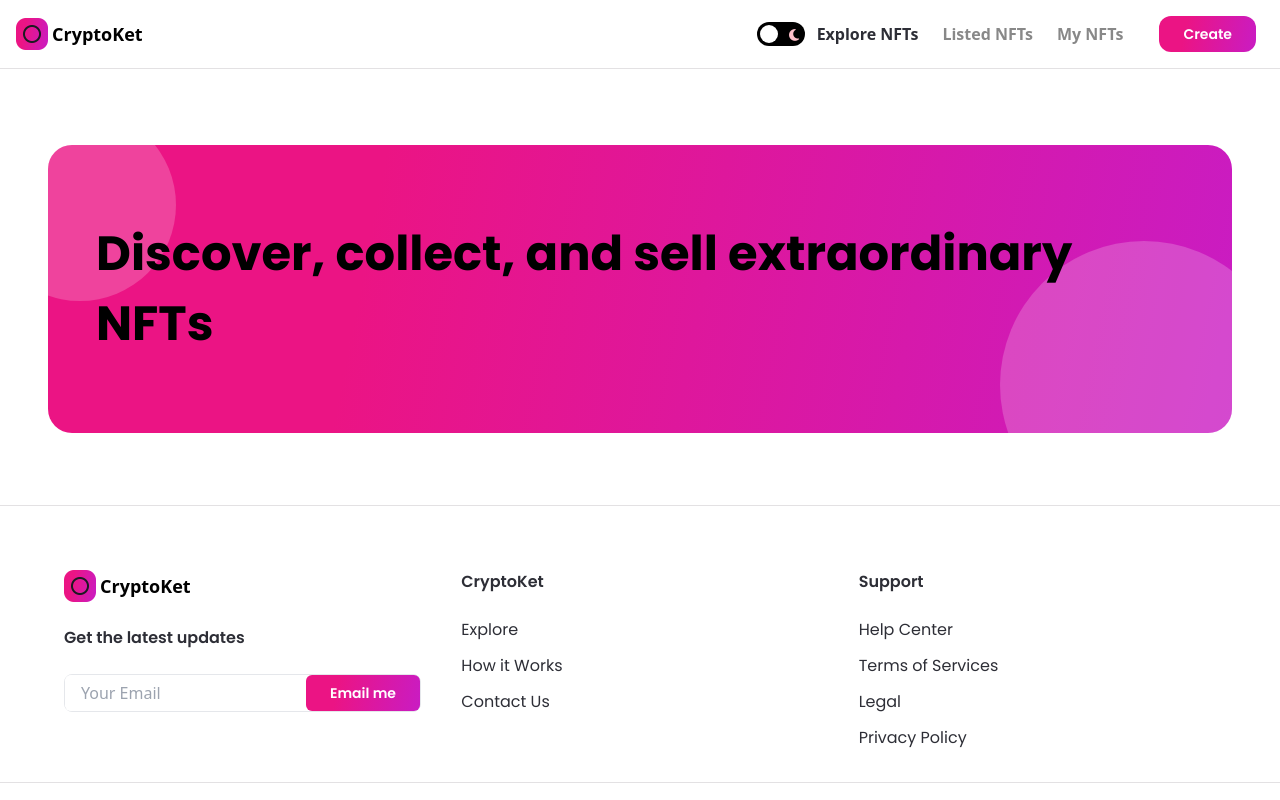
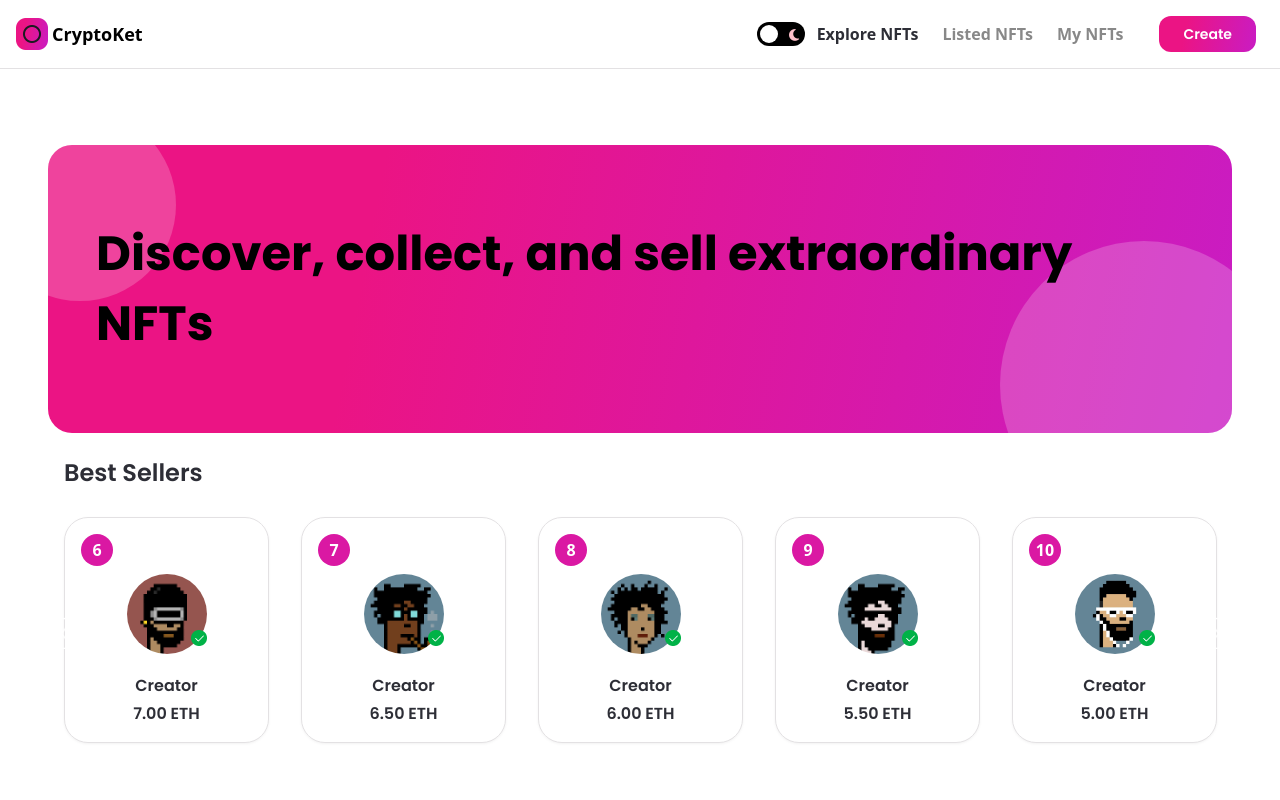
Before and after one commit to aafaq-cloud/nft_marketplace, a Next.js app: page / in a window 1280 px wide. Shown: the top 800 px of the page. Built offline with nearby package versions, Linux system fonts and the light colour scheme.

Commit message:
develop top nft creators

```diff
--- /dev/null
+++ b/components/CreatorCard.jsx
@@ -0,0 +1,39 @@
+import React from 'react';
+
+import Image from 'next/image';
+import images from '../assets';
+
+const CreatorCard = ({ rank, creatorImage, creatorName, creatorEths }) => (
+  <div className="min-w-[205px] minlg:min-w-240 dark:bg-nft-black-3 border border-nft-gray-1 dark:border-nft-black-3 drop-shadow-sm bg-white rounded-3xl flex flex-col p-4 m-4">
+    <div className="w-8 h-8 minglg:w-10 minglg:h-10 bg-nft-red-violet flexCenter rounded-full">
+      <p className="poppins text-white font-semibold text-base minlg:text-lg">
+        {rank}
+      </p>
+    </div>
+    <div className="my-2 flex justify-center">
+      <div className="relative w-20 h-20 minlg:w-28 minlg:h-28">
+        <Image
+          src={creatorImage}
+          layout="fill"
+          objectFit="cover"
+          alt="creator"
+          className="rounded-full"
+        />
+        <div className="absolute w-4 h-4 minlg:w-7 minlg:h-7 bottom-2 -right-0">
+          <Image src={images.tick} layout="fill" object="contain" alt="tick" />
+        </div>
+      </div>
+    </div>
+    <div className="mt-3 minlg:mt-7 text-center flexCenter flex-col">
+      <p className="font-poppins dark:text-white text-nft-black-1 font-semibold text-base">
+        {/* {creatorName} */}
+        Creator
+      </p>
+      <p className="mt-1 font-poppins dark:text-white text-nft-black-1 font-semibold text-base">
+        {creatorEths.toFixed(2)} <span>ETH</span>
+      </p>
+    </div>
+  </div>
+);
+
+export default CreatorCard;
--- a/components/index.js
+++ b/components/index.js
@@ -1,5 +1,7 @@
 import Navbar from './Navbar';
 import Footer from './Footer';
 import Button from './Button';
+import Banner from './Banner';
+import CreatorCard from './CreatorCard';
 
-export { Navbar, Footer, Button };
+export { Navbar, Footer, Button, Banner, CreatorCard };
--- a/pages/index.js
+++ b/pages/index.js
@@ -1,6 +1,56 @@
-import Banner from '../components/Banner';
+import { useState, useEffect, useRef } from 'react';
+import Image from 'next/image';
+import { useTheme } from 'next-themes';
 
-const Home = () => (
+// import Banner from '../components/Banner';
+// import CreatorCard from '../components/CreatorCard';
+import { Banner, CreatorCard } from '../components';
+
+import images from '../assets';
+import { makeId } from '../utils/makeId';
+
+const Home = () => {
+  const [hideButtons, setHideButtons] = useState(false);
+  console.log('Banner');
+  const { theme } = useTheme();
+  // Initialize ref
+  const parentRef = useRef(null);
+  const scrollRef = useRef(null);
+
+  // The Element.scrollLeft property gets or sets the number of pixels that an element's content is scrolled from its left edge.
+  const handleScroll = (direction) => {
+    const scrollAmount = window.innerWidth > 1800 ? 270 : 210;
+    const { current } = scrollRef;
+    if (direction === 'left') {
+      current.scrollLeft -= scrollAmount;
+    } else {
+      current.scrollLeft += scrollAmount;
+    }
+  };
+
+  const isScrollable = () => {
+    const { current } = scrollRef;
+    const { current: parent } = parentRef;
+
+    // The offsetWidth property returns the viewable width of an element (in pixels) including padding, border and scrollbar, but not the margin.
+    // The Element.scrollWidth read-only property is a measurement of the width of an element's content, including content not visible on the screen due to overflow.
+    if (current?.scrollWidth >= parent?.offsetWidth) {
+      setHideButtons(false);
+    } else {
+      setHideButtons(true);
+    }
+  };
+
+  useEffect(() => {
+    window.addEventListener('resize', isScrollable);
+
+    return () => {
+      window.removeEventListener('resize', isScrollable);
+    };
+  });
+
+  console.log(makeId(3));
+  return (
     <div className="flex justify-start sm:px-4 pb-12 px-12 pt-20">
       <div className="w-full">
         <Banner
@@ -8,8 +58,74 @@ const Home = () => (
           childStyles="md:text-4xl sm:text-2xl xs:text-xl text-left"
           parentStyles="justify-start mb-6 h-72 sm:h-60 p-12 xs:p-4 xs:h-44 rounded-3xl"
         />
+        <div>
+          <h1 className="font-poppins dark:text-white text-nft-black-1 text-2xl minlg:text-4xl font-semibold ml-4 xs:ml-0">
+            Best Sellers
+          </h1>
+
+          <div className="relative flex-1 max-w-full flex mt-3" ref={parentRef}>
+            {/*  */}
+            <div
+              className="flex flex-row w-max overflow-x-scroll no-scrollbar select-none"
+              ref={scrollRef}
+            >
+              {/* Map over creators */}
+              {/* Demo creators */}
+              {/* The creator name is a block chain address */}
+              {/* We can also specify the amount of Etherium that this seller is currently selling
+               */}
+              {/* Start from higher one and decrease because top sellers have more */}
+              {/* 10 8 6 4 */}
+              {/* Demo creator data */}
+              {[6, 7, 8, 9, 10].map((i) => (
+                <CreatorCard
+                  key={`creator-${i}`}
+                  rank={i}
+                  creatorImage={images[`creator${i}`]}
+                  creatorName={`0x${makeId(3)}...${makeId(4)}`}
+                  creatorEths={10 - i * 0.5}
+                />
+              ))}
+              {!hideButtons && (
+                <>
+                  {/* Left arrow */}
+                  <div
+                    onClick={() => {
+                      handleScroll('left');
+                    }}
+                    className="absolute w-8 h-8 minlg:w-12 minlg:h-12 top-45 left-0 cursor-pointer"
+                  >
+                    <Image
+                      src={images.left}
+                      Layout="fill"
+                      objectFit="contain"
+                      alt="left-arrow"
+                      className={theme === 'light' && 'filter invert'}
+                    />
+                  </div>
+                  {/* Right arrow */}
+                  <div
+                    onClick={() => {
+                      handleScroll('right');
+                    }}
+                    className="absolute w-8 h-8 minlg:w-12 minlg:h-12 top-45 right-0 cursor-pointer"
+                  >
+                    <Image
+                      src={images.right}
+                      Layout="fill"
+                      objectFit="contain"
+                      alt="left-arrow"
+                      className={theme === 'light' && 'filter invert'}
+                    />
+                  </div>
+                </>
+              )}
+            </div>
+          </div>
+        </div>
       </div>
     </div>
   );
+};
 
 export default Home;
--- /dev/null
+++ b/utils/makeId.js
@@ -0,0 +1,29 @@
+/**
+ * Our addresses make to look like this
+ * 0x
+ * and then three letter sequence 8ab
+ * Then it has many more characters
+ * fjdlfjdlfdjkfjdklfjdeghd but we want to shorten it
+ * We don't show the entire address
+ * Add ... in between
+ * End with four differnt characters
+ * 6ghj
+ */
+// 0x8ab...6ghj
+export const makeId = (length) => {
+  let result = '';
+
+  // Crate array of characters
+  const characters = 'abcdefghijklmnopqrstuvwxyz0123456789';
+
+  const charactersLength = characters.length;
+
+  // Crate a for loop until we reach given lenth
+  for (let i = 0; i < length; i += 1) {
+    result += characters.charAt(Math.floor(Math.random() * charactersLength));
+  }
+
+  return result;
+};
+
+// makeId(3); // a8b asd 789
```
Lines whose indentation alone changed are shown as unchanged.
